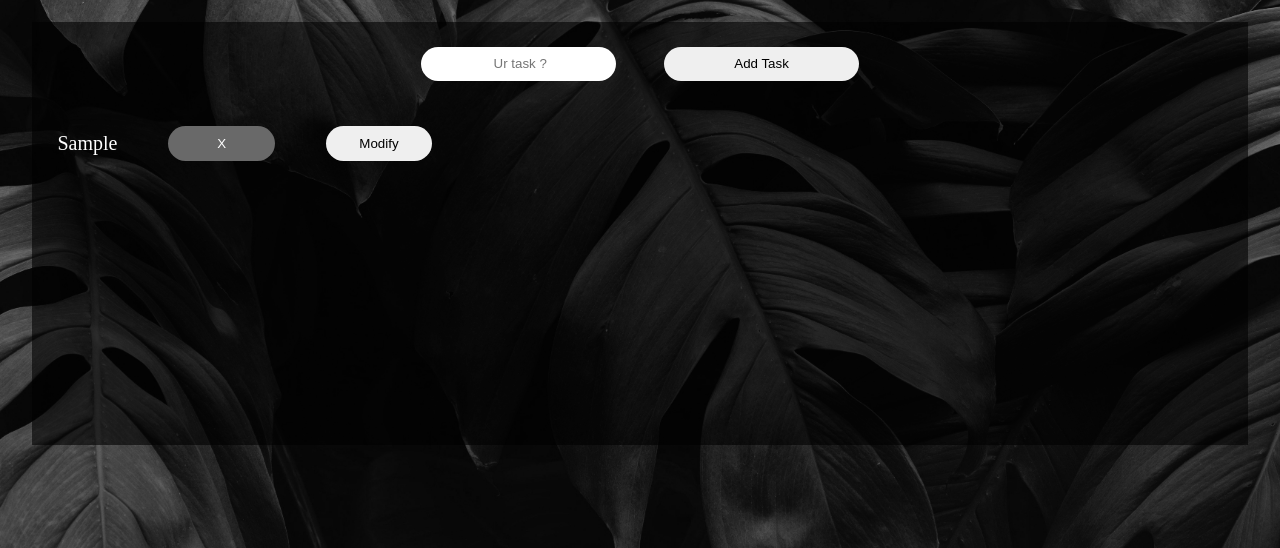
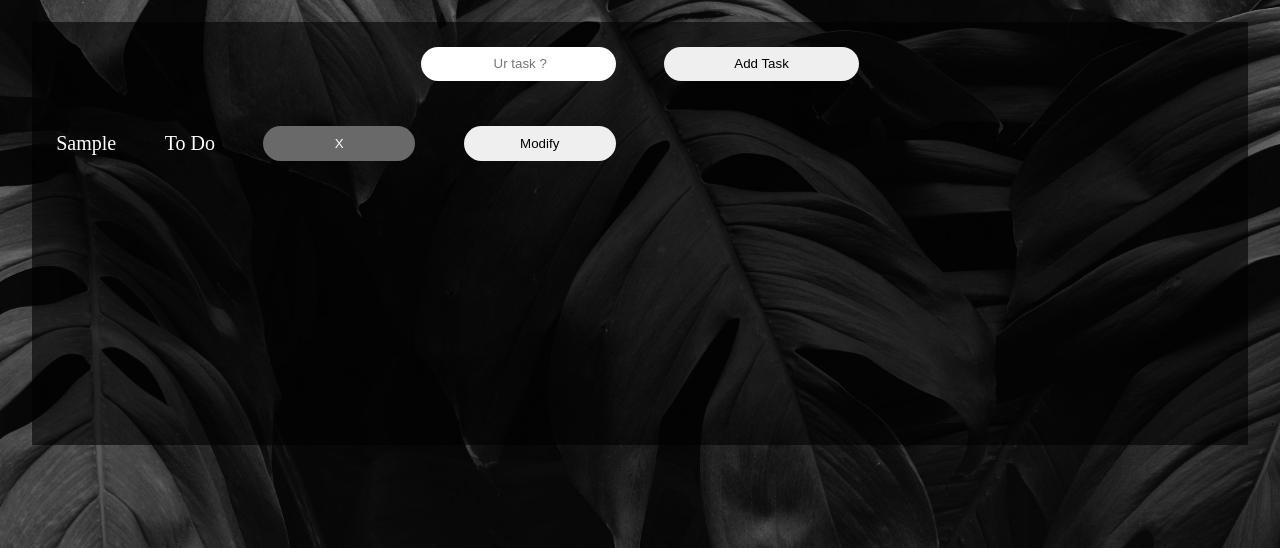
Before and after one commit to E-Kuru/toDoList-js, a plain HTML site: page index.html in a window 1280 px wide. Both pictures are taken after typing "Sample" into the empty fields and a click on the button "Add Task". Shown: the part 252-800 px from the top of the page. Drawn offline with Linux system fonts and the light colour scheme.

Commit message:
adjust status

```diff
--- a/index.css
+++ b/index.css
@@ -101,7 +101,7 @@ header h2 {
   justify-content: space-around;
   align-items: center;
   font-size: 20px;
-  width: 35%;
+  width: 50%;
   height: 15%;
   margin-top: 1%;
 }
--- a/index.js
+++ b/index.js
@@ -18,7 +18,9 @@ function onTaskSubmit(){
 function adderHtml(array,theDiv){
     array.forEach(function (e){
         theDiv.innerHTML +=`
-        <div class='task'> <p>${e.value}</p>
+        <div class='task'>
+            <p>${e.value}</p>
+            <p>${e.status}</p>
             <button class='delete-button' onClick=deleteTask()>X</button>
             <button onClick=modifyHtml(${tasks.indexOf(e)})>Modify</button>
         </div>`
@@ -36,6 +38,7 @@ function modifyHtml (index){
     <div class='task'>
         <form onsubmit="modifyTask(); return false;">
             <input id='newTaskValue' placeholder=" Ur new task ?" required minlength="1">
+            <input id='newStatusValue' placeholder=" The Status ?" required minlength="1">
             <button type="submit" onClick=modifyTask(${index})>Edit</button>
         </form>
     </div>`
@@ -44,10 +47,13 @@ function modifyHtml (index){
 function modifyTask (index){
 
     var newValue = document.getElementById('newTaskValue')
+    var newStatus = document.getElementById('newStatusValue')
 
     var input = newValue.value
+    var inputStatus = newStatus.value
 
     tasks[index].value = input
+    tasks[index].status = inputStatus
 
     container.innerHTML = "";
     adderHtml(tasks,container)
```
